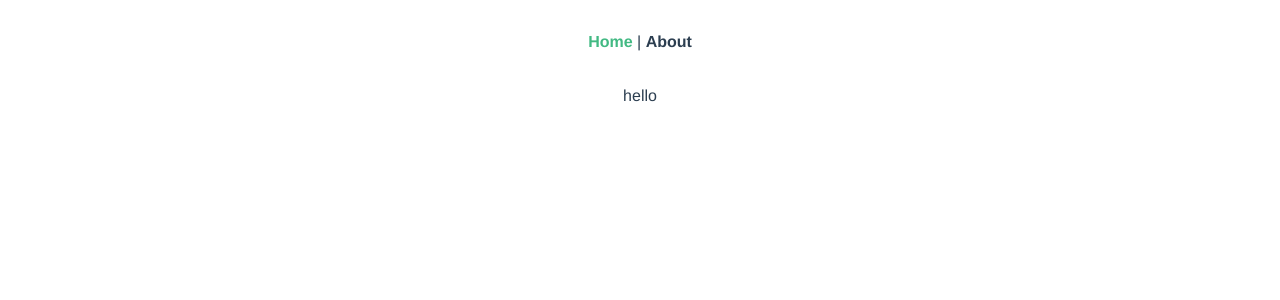
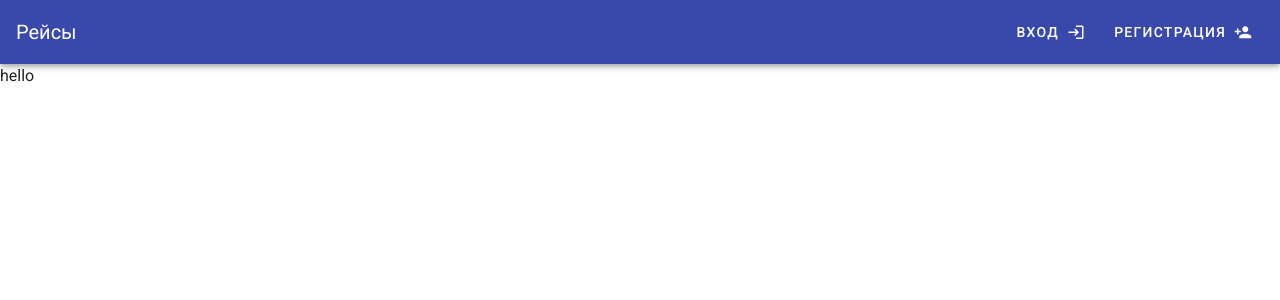
Before and after one commit to timchenko24/djangorest-vessels-voyages, a Vue app in the folder frontend/: page / in a window 1280 px wide. Shown: the top 300 px of the page. Built offline with nearby package versions, Linux system fonts and the light colour scheme.

Commit message:
navbar added

```diff
--- a/frontend/src/App.vue
+++ b/frontend/src/App.vue
@@ -1,32 +1,39 @@
 <template>
-  <div id="app">
-    <div id="nav">
-      <router-link to="/">Home</router-link> |
-      <router-link to="/about">About</router-link>
-    </div>
-    <router-view/>
-  </div>
+  <v-app>
+    <v-app-bar
+      app
+      color="indigo darken-1"
+      dark
+    >
+      <v-toolbar-title>Рейсы</v-toolbar-title>
+
+      <v-spacer></v-spacer>
+
+      <v-btn text>
+        Вход
+        <v-icon right>mdi-login</v-icon>
+      </v-btn>
+
+      <v-btn text>
+        Регистрация
+        <v-icon right>mdi-account-plus</v-icon>
+      </v-btn>
+
+    </v-app-bar>
+
+    <v-content>
+      <router-view/>
+    </v-content>
+  </v-app>
 </template>
 
-<style>
-#app {
-  font-family: Avenir, Helvetica, Arial, sans-serif;
-  -webkit-font-smoothing: antialiased;
-  -moz-osx-font-smoothing: grayscale;
-  text-align: center;
-  color: #2c3e50;
-}
+<script>
 
-#nav {
-  padding: 30px;
-}
+export default {
+  name: 'App',
 
-#nav a {
-  font-weight: bold;
-  color: #2c3e50;
-}
-
-#nav a.router-link-exact-active {
-  color: #42b983;
-}
-</style>
+  data: () => ({
+    //
+  }),
+};
+</script>
```
